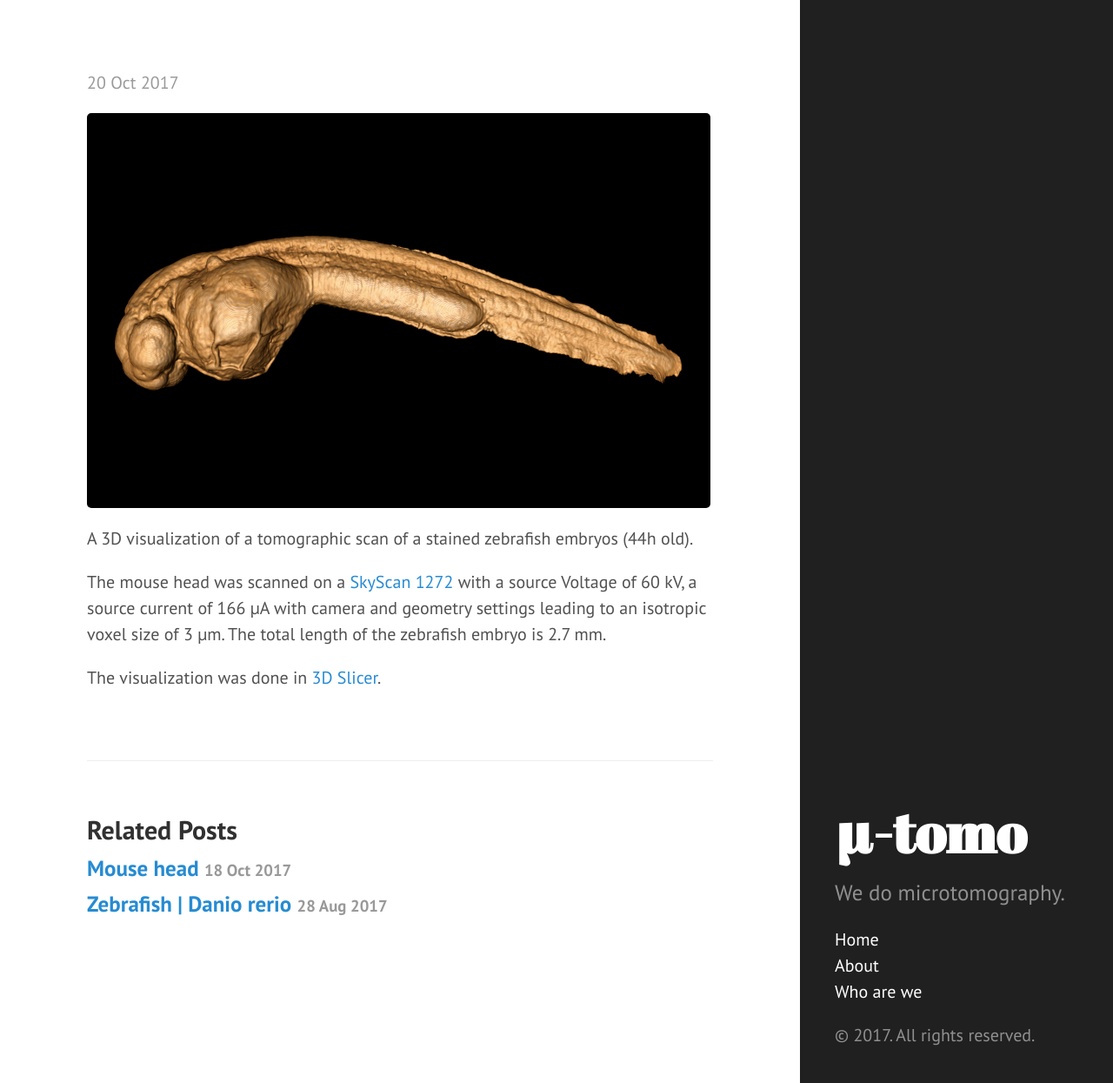
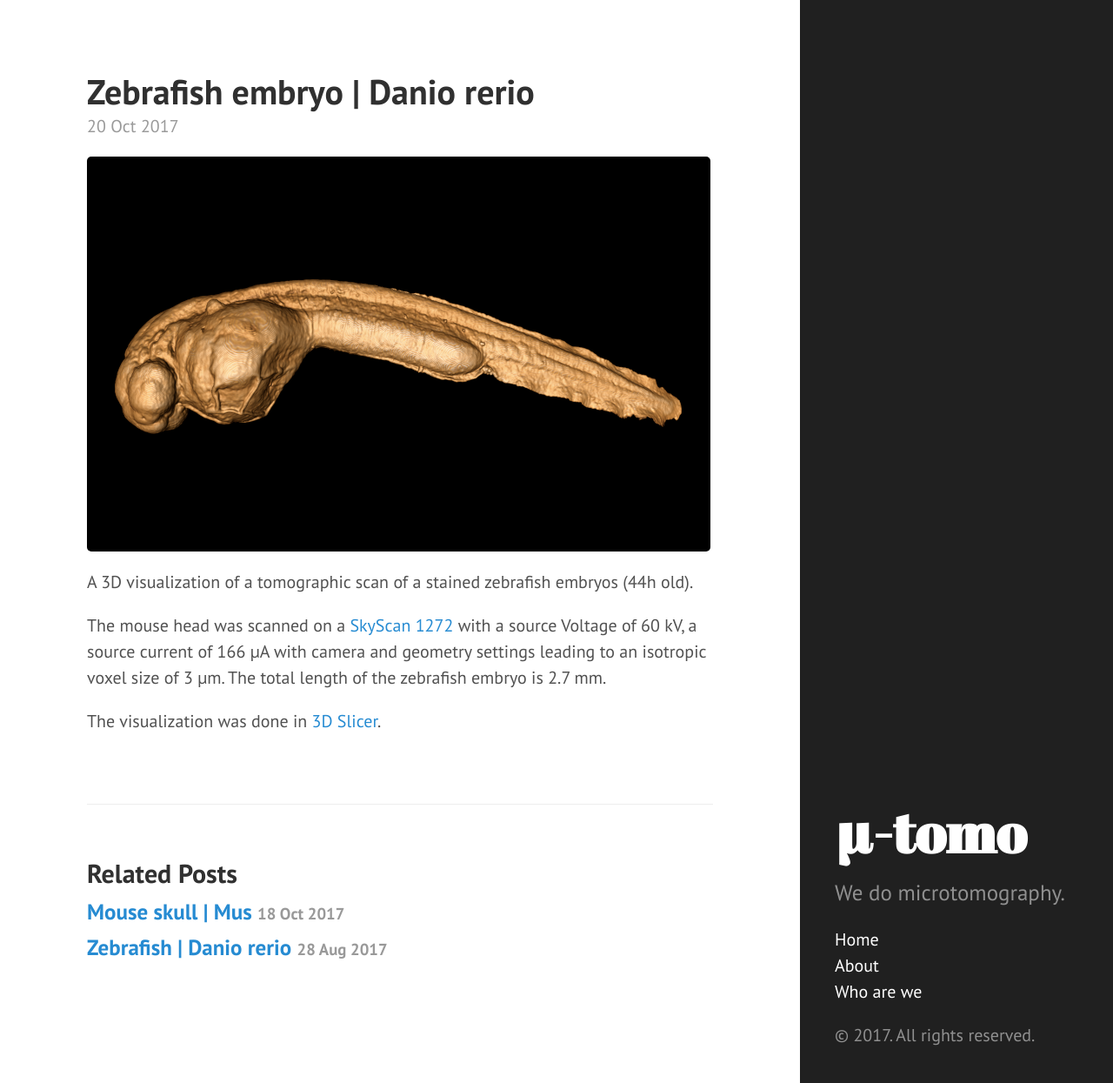
Before and after one commit to TomoGraphics/tomographics.github.io, a Jekyll site: the page built from _posts/2017-10-20-danio-rerio-embryo.md, in a window 1280 px wide and 1245 px high. Shown: the whole window at 87% size. Built offline with Jekyll 4.4.1, drawn with Linux system fonts in a browser that asks for light colours; our own code applies the rules of GitHub Pages for plain Markdown files.

Commit message:
Update front matter

```diff
--- a/_posts/2017-10-18-mouse-head.md
+++ b/_posts/2017-10-18-mouse-head.md
@@ -1,6 +1,6 @@
 ---
 layout: post
-title: Mouse head
+title: "Mouse skull | Mus"
 date: 2017-10-18
 categories: visualization
 tags: 3dslicer, mouse, skull, visualization
--- a/_posts/2017-10-20-danio-rerio-embryo.md
+++ b/_posts/2017-10-20-danio-rerio-embryo.md
@@ -1,8 +1,8 @@
 ---
 layout: post
-title: "Danio rerio embryo"
+title: "Zebrafish embryo | Danio rerio"
 date: 2017-10-20
-categories: "visualization*
+categories: visualization
 tags: "visualization, zebrafish, slicer, embryo"
 ---
 
```
Also changed, not shown: _posts/2017-08-28-danio-rerio.md (+2 -1 lines).
